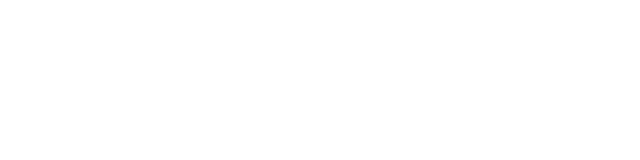
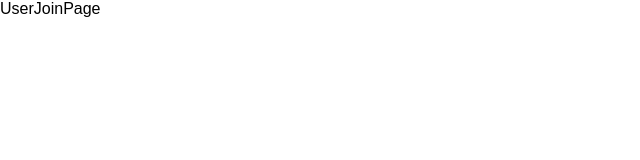
Before and after one commit to 2024-SWE-TEAM-IEEE/gongalgongal-react, a React (Create React App) app: page /user/join in a window 1280 px wide. Before the commit this address had no page. Shown: the top 160 px of the page, without its empty margins (0-640 px from the left). Built offline with nearby package versions, Linux system fonts and the light colour scheme.

Commit message:
feat : UserJoinPage

```diff
--- a/src/index.tsx
+++ b/src/index.tsx
@@ -1,6 +1,7 @@
 import { ConfigProvider } from 'antd'
 import 'antd/dist/reset.css'
 import { MainPage } from 'pages/Main'
+import { UserJoinPage } from 'pages/User/Join'
 import { UserLoginPage } from 'pages/User/Login'
 import React from 'react'
 import ReactDOM from 'react-dom/client'
@@ -20,6 +21,7 @@
         <Routes>
           <Route path="/" element={<MainPage />} />
           <Route path="/user/login" element={<UserLoginPage />} />
+          <Route path="/user/join" element={<UserJoinPage />} />
         </Routes>
       </BrowserRouter>
     </ConfigProvider>
--- /dev/null
+++ b/src/pages/User/Join/UserJoinPage.tsx
@@ -0,0 +1,10 @@
+import { FC } from 'react'
+import { Root } from './styled'
+
+type UserJoinPageProps = {
+  className?: string
+}
+
+export const UserJoinPage: FC<UserJoinPageProps> = ({ className }) => {
+  return <Root className={className}>UserJoinPage</Root>
+}
--- /dev/null
+++ b/src/pages/User/Join/index.ts
@@ -0,0 +1 @@
+export { UserJoinPage } from './UserJoinPage'
--- /dev/null
+++ b/src/pages/User/Join/styled.ts
@@ -0,0 +1,3 @@
+import styled from 'styled-components'
+
+export const Root = styled.div``
```
Also changed, not shown: src/pages/User/Login/index.ts (renamed from src/pages/User/Login/index.tsx).
